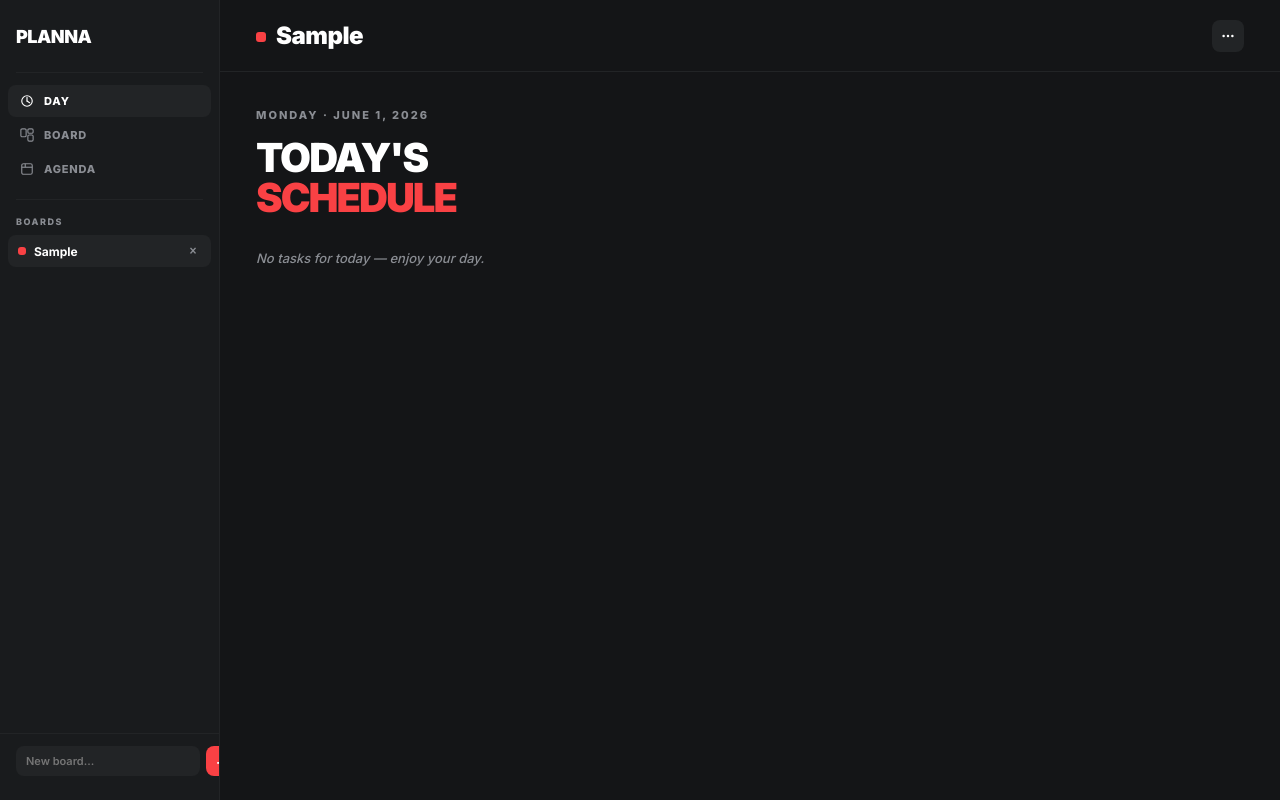
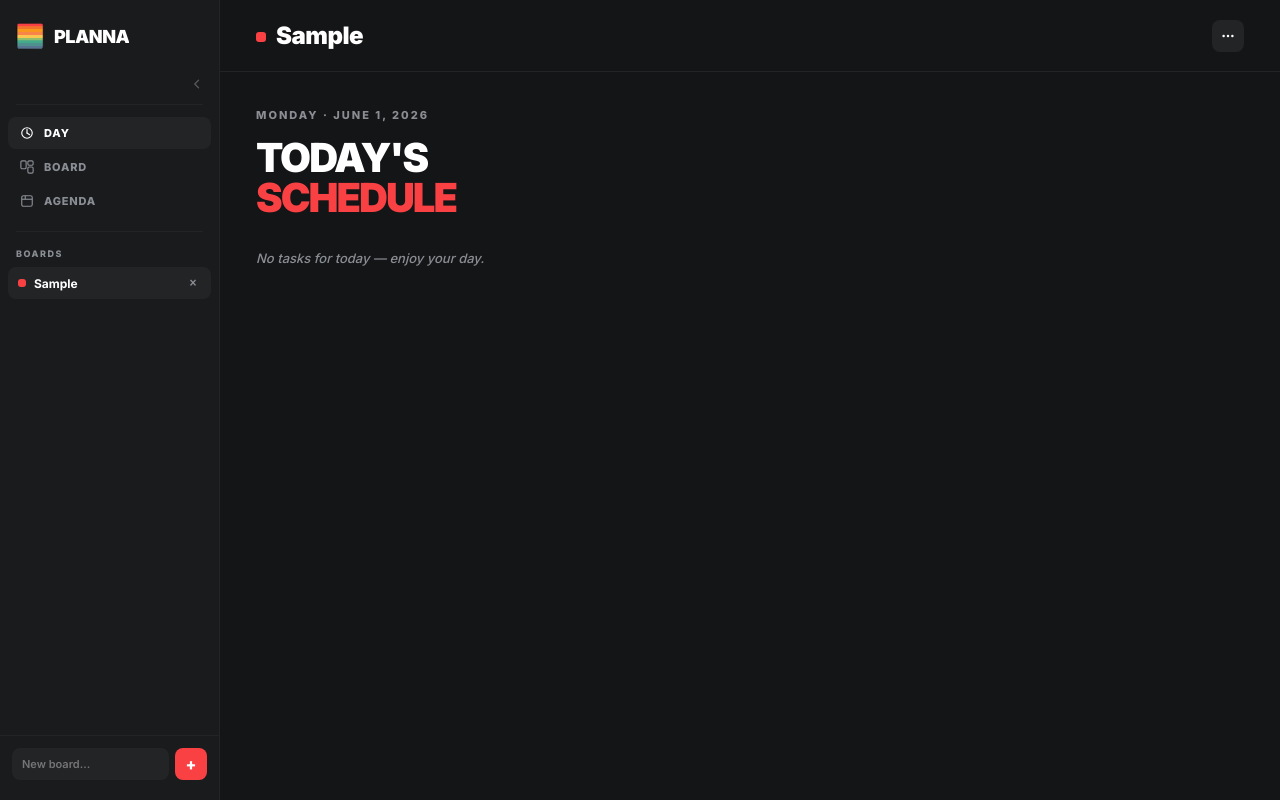
Before and after one commit to gitgitgitbrandon/PLAN, a React (Vite) app: page / in a window 1280 px wide. Both pictures are taken after typing "Sample" into the empty fields and a click on the button "CREATE". Built offline with nearby package versions, Linux system fonts and the light colour scheme.

Commit message:
feat: add sidebar collapse functionality, improve board creation with dynamic color assignment, and enhance NavItem component for better accessibility

```diff
--- a/src/App.jsx
+++ b/src/App.jsx
@@ -143,8 +143,8 @@ const LIST_SIZE_PRESETS = {
   wide:    { width: 320, titleSize: 21, headerPad: '16px 20px' },
 }
 
-function newBoard(name) {
-  return { id: uid(), name, color: PALETTE[0], lists: [], dayTags: {}, boardLabels: DEFAULT_BOARD_LABELS(), settings: DEFAULT_BOARD_SETTINGS() }
+function newBoard(name, color = PALETTE[0]) {
+  return { id: uid(), name, color, lists: [], dayTags: {}, boardLabels: DEFAULT_BOARD_LABELS(), settings: DEFAULT_BOARD_SETTINGS() }
 }
 
 function templateBoard() {
@@ -1643,16 +1643,18 @@ function DayView({ lists, onToggleTask, onToggleChecklist }) {
 }
 
 /* ─── BoardDetail ────────────────────────────────────────────────────────────── */
-function NavItem({ label, icon, active, onClick }) {
+function NavItem({ label, icon, active, onClick, collapsed }) {
   return (
     <div role="button" tabIndex={0} onClick={onClick}
       aria-current={active ? 'page' : undefined}
+      aria-label={collapsed ? label : undefined}
+      title={collapsed ? label : undefined}
       onKeyDown={e => { if (e.key === 'Enter' || e.key === ' ') { e.preventDefault(); onClick() } }}
-      style={{ display: 'flex', alignItems: 'center', gap: 10, padding: '9px 12px', borderRadius: 8, cursor: 'pointer', background: active ? C.border : 'transparent', transition: 'background .15s', marginBottom: 2 }}
+      style={{ display: 'flex', alignItems: 'center', justifyContent: collapsed ? 'center' : 'flex-start', gap: 10, padding: collapsed ? '9px 0' : '9px 12px', borderRadius: 8, cursor: 'pointer', background: active ? C.border : 'transparent', transition: 'background .15s', marginBottom: 2 }}
       onMouseEnter={e => { if (!active) e.currentTarget.style.background = C.overlayW10 }}
       onMouseLeave={e => { if (!active) e.currentTarget.style.background = 'transparent' }}>
       {icon}
-      <span style={{ fontSize: 11, fontWeight: 800, color: active ? C.textWhite : C.textMuted, letterSpacing: 0.8, fontFamily: FONT }}>{label}</span>
+      {!collapsed && <span style={{ fontSize: 11, fontWeight: 800, color: active ? C.textWhite : C.textMuted, letterSpacing: 0.8, fontFamily: FONT }}>{label}</span>}
     </div>
   )
 }
@@ -1665,6 +1667,7 @@ function BoardDetail({ board, boards, onUpdate, onSwitchBoard, onCreateBoard, on
   const [weekOffset, setWeekOffset] = useState(0)
   const [editingTitle, setEditingTitle] = useState(false)
   const [titleDraft, setTitleDraft] = useState(board.name)
+  const [sidebarCollapsed, setSidebarCollapsed] = useState(false)
   const newInputRef = useRef(null)
 
   // ── Keyboard / selection state ──
@@ -1956,28 +1959,43 @@ function BoardDetail({ board, boards, onUpdate, onSwitchBoard, onCreateBoard, on
     <div style={{ display: 'flex', height: '100vh', overflow: 'hidden', background: C.bg, fontFamily: FONT }}>
 
       {/* ════════════════ LEFT SIDEBAR ════════════════ */}
-      <nav aria-label="Application navigation" style={{ width: 220, flexShrink: 0, background: '#191B1D', borderRight: `1px solid ${C.border}`, display: 'flex', flexDirection: 'column', position: 'sticky', top: 0, height: '100vh', overflow: 'hidden' }}>
+      <nav aria-label="Application navigation" style={{ width: sidebarCollapsed ? 64 : 220, flexShrink: 0, background: '#191B1D', borderRight: `1px solid ${C.border}`, display: 'flex', flexDirection: 'column', position: 'sticky', top: 0, height: '100vh', overflow: 'hidden', transition: 'width 200ms cubic-bezier(.4,0,.2,1)' }}>
 
         {/* Branding */}
-        <div style={{ minHeight: 72, display: 'flex', alignItems: 'center', padding: '0 16px', flexShrink: 0 }}>
-          <strong style={{ fontSize: 18, fontWeight: 900, color: C.textWhite, letterSpacing: -0.5, fontFamily: FONT }}>PLANNA</strong>
-        </div>
+        <div style={{ minHeight: 72, display: 'flex', alignItems: 'center', justifyContent: sidebarCollapsed ? 'center' : 'flex-start', padding: sidebarCollapsed ? 0 : '0 16px', gap: 10, flexShrink: 0 }}>
+          <img src="/favicon.svg" alt="PLANNA" width={28} height={28} style={{ borderRadius: 6, flexShrink: 0 }} />
+          {!sidebarCollapsed && <strong style={{ fontSize: 18, fontWeight: 900, color: C.textWhite, letterSpacing: -0.5, fontFamily: FONT, whiteSpace: 'nowrap', overflow: 'hidden' }}>PLANNA</strong>}
+        </div>
+
+        {/* Collapse toggle */}
+        <button onClick={() => setSidebarCollapsed(v => !v)} aria-label={sidebarCollapsed ? 'Expand sidebar' : 'Collapse sidebar'}
+          style={{ display: 'flex', alignItems: 'center', justifyContent: sidebarCollapsed ? 'center' : 'flex-end', gap: 6, padding: sidebarCollapsed ? '6px 0' : '6px 16px', margin: '0 0 8px', background: 'transparent', border: 'none', cursor: 'pointer', flexShrink: 0, opacity: 0.55, transition: 'opacity .15s' }}
+          onMouseEnter={e => { e.currentTarget.style.opacity = '1' }}
+          onMouseLeave={e => { e.currentTarget.style.opacity = '0.55' }}
+          onFocus={e => { e.currentTarget.style.opacity = '1' }}
+          onBlur={e => { e.currentTarget.style.opacity = '0.55' }}>
+          <svg width="12" height="12" viewBox="0 0 16 16" fill="none" aria-hidden="true" style={{ transform: sidebarCollapsed ? 'rotate(180deg)' : 'none', transition: 'transform 200ms cubic-bezier(.4,0,.2,1)' }}>
+            <path d="M10 3l-5 5 5 5" stroke={C.textMuted} strokeWidth="1.6" strokeLinecap="round" strokeLinejoin="round" />
+          </svg>
+        </button>
 
         <div style={{ height: 1, background: C.border, margin: '0 16px 12px' }} aria-hidden="true" />
 
         {/* View nav */}
-        <div style={{ padding: '0 8px 8px' }} role="group" aria-label="Views">
-          <NavItem label="DAY" active={view === 'day'} onClick={() => setView('day')}
+        <div style={{ padding: sidebarCollapsed ? '0 8px 8px' : '0 8px 8px' }} role="group" aria-label="Views">
+          <NavItem label="DAY" active={view === 'day'} onClick={() => setView('day')} collapsed={sidebarCollapsed}
             icon={<svg width="14" height="14" viewBox="0 0 16 16" fill="none" aria-hidden="true"><circle cx="8" cy="8" r="6" stroke={view === 'day' ? C.textWhite : C.textMuted} strokeWidth="1.3" /><line x1="8" y1="4" x2="8" y2="8" stroke={view === 'day' ? C.textWhite : C.textMuted} strokeWidth="1.3" strokeLinecap="round" /><line x1="8" y1="8" x2="11" y2="10" stroke={view === 'day' ? C.textWhite : C.textMuted} strokeWidth="1.3" strokeLinecap="round" /></svg>}
           />
-          <NavItem label="BOARD" active={view === 'board'} onClick={() => setView('board')}
+          <NavItem label="BOARD" active={view === 'board'} onClick={() => setView('board')} collapsed={sidebarCollapsed}
             icon={<svg width="14" height="14" viewBox="0 0 16 16" fill="none" aria-hidden="true"><rect x="1" y="1" width="6" height="9" rx="1.5" stroke={view === 'board' ? C.textWhite : C.textMuted} strokeWidth="1.3" /><rect x="9" y="1" width="6" height="5" rx="1.5" stroke={view === 'board' ? C.textWhite : C.textMuted} strokeWidth="1.3" /><rect x="9" y="8" width="6" height="7" rx="1.5" stroke={view === 'board' ? C.textWhite : C.textMuted} strokeWidth="1.3" /></svg>}
           />
-          <NavItem label="AGENDA" active={view === 'agenda'} onClick={() => setView('agenda')}
+          <NavItem label="AGENDA" active={view === 'agenda'} onClick={() => setView('agenda')} collapsed={sidebarCollapsed}
             icon={<svg width="14" height="14" viewBox="0 0 16 16" fill="none" aria-hidden="true"><rect x="2" y="2" width="12" height="12" rx="2" stroke={view === 'agenda' ? C.textWhite : C.textMuted} strokeWidth="1.3" /><line x1="2" y1="6" x2="14" y2="6" stroke={view === 'agenda' ? C.textWhite : C.textMuted} strokeWidth="1.3" /><line x1="6" y1="2" x2="6" y2="6" stroke={view === 'agenda' ? C.textWhite : C.textMuted} strokeWidth="1.3" /></svg>}
           />
         </div>
 
+        {!sidebarCollapsed && (
+          <>
             <div style={{ height: 1, background: C.border, margin: '4px 16px 16px' }} aria-hidden="true" />
 
             {/* Boards list */}
@@ -2007,15 +2025,17 @@ function BoardDetail({ board, boards, onUpdate, onSwitchBoard, onCreateBoard, on
             </div>
 
             {/* New board input */}
-        <div style={{ padding: '12px 16px 24px', borderTop: `1px solid ${C.border}`, marginTop: 8 }}>
+            <div style={{ padding: '12px 12px 20px', borderTop: `1px solid ${C.border}`, marginTop: 8, flexShrink: 0 }}>
               <div style={{ display: 'flex', gap: 6 }}>
                 <input ref={newInputRef} value={newName} onChange={e => setNewName(e.target.value)}
                   onKeyDown={e => { if (e.key === 'Enter') handleCreate(); if (e.key === 'Escape') setNewName('') }}
                   placeholder="New board…" aria-label="New board name"
-              style={{ flex: 1, border: 'none', borderRadius: 8, padding: '8px 10px', fontSize: 11, fontFamily: FONT, fontWeight: 600, outline: 'none', background: C.border, color: C.textWhite }} />
-            <button onClick={handleCreate} aria-label="Create board" style={{ border: 'none', background: C.accent, color: C.textWhite, borderRadius: 8, padding: '0 10px', fontSize: 14, fontWeight: 800, cursor: 'pointer', fontFamily: FONT }}>+</button>
-          </div>
-        </div>
+                  style={{ flex: 1, minWidth: 0, height: 32, boxSizing: 'border-box', border: 'none', borderRadius: 8, padding: '0 10px', fontSize: 11, fontFamily: FONT, fontWeight: 600, outline: 'none', background: C.border, color: C.textWhite }} />
+                <button onClick={handleCreate} aria-label="Create board" style={{ width: 32, height: 32, flexShrink: 0, border: 'none', background: C.accent, color: C.textWhite, borderRadius: 8, fontSize: 16, fontWeight: 800, cursor: 'pointer', fontFamily: FONT, display: 'flex', alignItems: 'center', justifyContent: 'center', padding: 0 }}>+</button>
+              </div>
+            </div>
+          </>
+        )}
       </nav>
 
       {/* ════════════════ MAIN CONTENT ════════════════ */}
@@ -2271,7 +2291,7 @@ export default function App() {
   }, [activeBoardId])
 
   const createBoard = name => {
-    const b = newBoard(name)
+    const b = newBoard(name, PALETTE[boards.length % PALETTE.length])
     setBoards(p => [...p, b])
     setActiveBoardId(b.id)
     setNewBoardName('')
```
Lines whose indentation alone changed are shown as unchanged.
